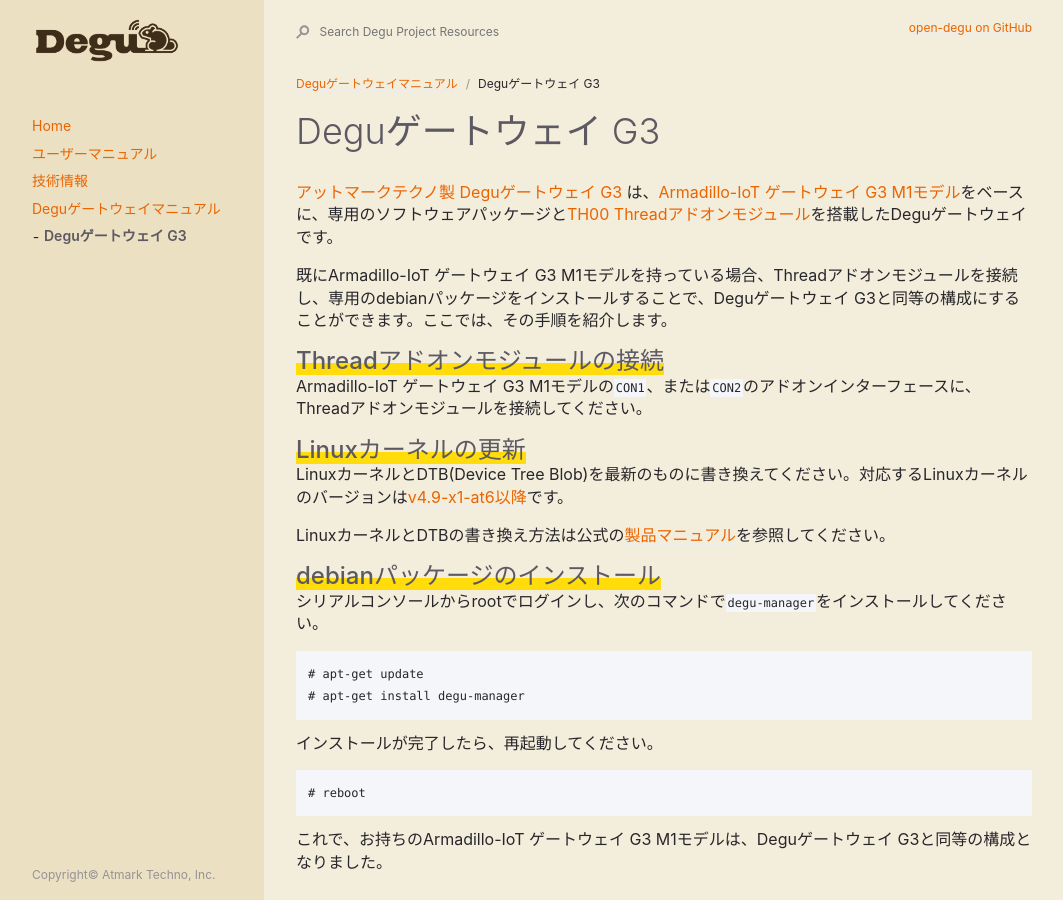
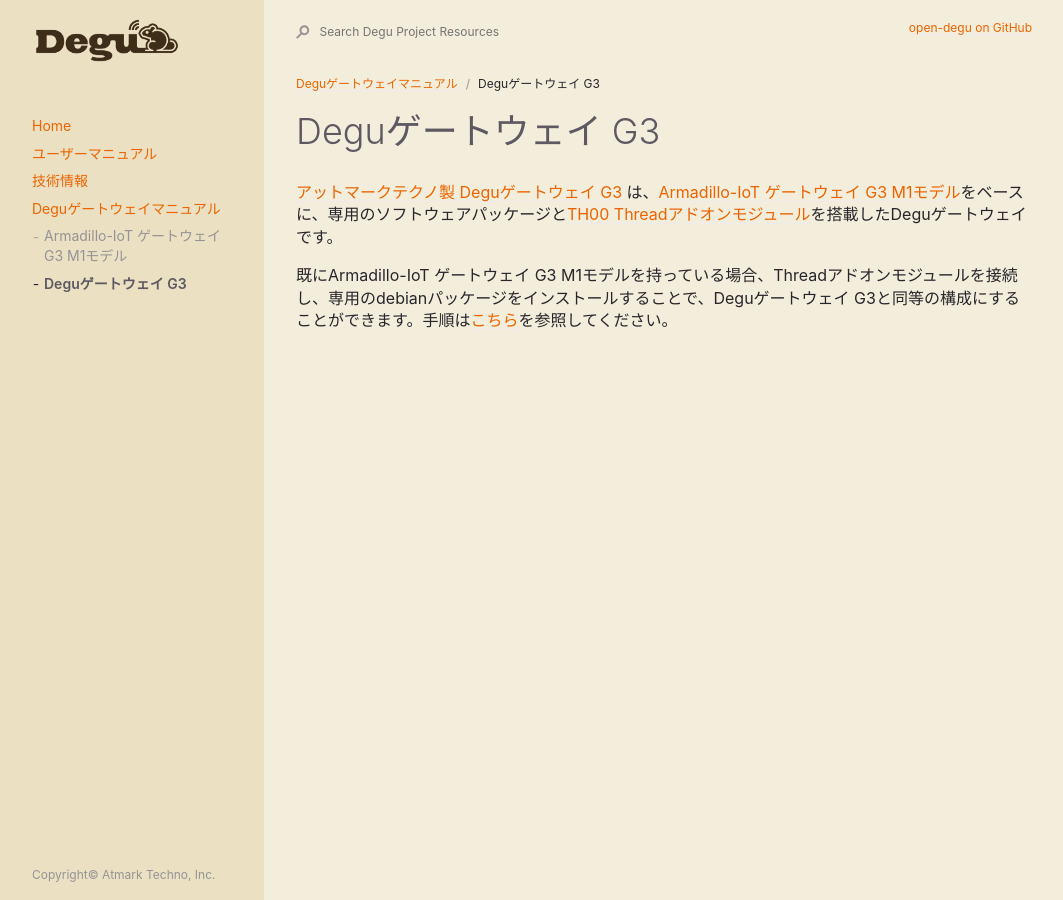
Before and after one commit to open-degu/open-degu.github.io, a Jekyll site: the page built from degu_gw_manual/atmark-techno_degu-gw-g3.md, in a window 1280 px wide. Shown: the whole page, without its empty margins (92-1155 px from the left). Built offline with Jekyll 4.4.1, drawn with Linux system fonts in a browser that asks for light colours.

Commit message:
degu_gw_manual: Separate Degu Gateway G3 and Armadillo-IoT Gateway G3 M1 model

````diff
--- a/degu_gw_manual/00_intro.md
+++ b/degu_gw_manual/00_intro.md
@@ -16,4 +16,4 @@ Deguの基本的な使い方については、[Degu ユーザーマニュアル]
 | 製品名 | メーカー |
 |:------|:--------|
 | [Deguゲートウェイ G3](/degu_gw_manual/atmark-techno_degu-gw-g3) | 株式会社アットマークテクノ |
-| [Armadillo-IoT ゲートウェイ G3 M1モデル](/degu_gw_manual/atmark-techno_degu-gw-g3) | 株式会社アットマークテクノ |
+| [Armadillo-IoT ゲートウェイ G3 M1モデル](/degu_gw_manual/atmark-techno_armadillo-iotg-g3) | 株式会社アットマークテクノ |
--- a/degu_gw_manual/atmark-techno_degu-gw-g3.md
+++ b/degu_gw_manual/atmark-techno_degu-gw-g3.md
@@ -9,31 +9,4 @@ nav_order: 1
 
 [アットマークテクノ製 Deguゲートウェイ G3](https://armadillo.atmark-techno.com/armadillo-iot-g3/AGX3142-D10Z) は、[Armadillo-IoT ゲートウェイ G3 M1モデル](https://armadillo.atmark-techno.com/armadillo-iot-g3)をベースに、専用のソフトウェアパッケージと[TH00 Threadアドオンモジュール](https://armadillo.atmark-techno.com/option-products/OP-AGA-TH00-00)を搭載したDeguゲートウェイです。
 
-既にArmadillo-IoT ゲートウェイ G3 M1モデルを持っている場合、Threadアドオンモジュールを接続し、専用のdebianパッケージをインストールすることで、Deguゲートウェイ G3と同等の構成にすることができます。ここでは、その手順を紹介します。
-
-## Threadアドオンモジュールの接続
-
-Armadillo-IoT ゲートウェイ G3 M1モデルの`CON1`、または`CON2`のアドオンインターフェースに、Threadアドオンモジュールを接続してください。
-
-## Linuxカーネルの更新
-
-LinuxカーネルとDTB(Device Tree Blob)を最新のものに書き換えてください。対応するLinuxカーネルのバージョンは[v4.9-x1-at6以降](https://armadillo.atmark-techno.com/news/20190327/software-update-aiotg3)です。
-
-LinuxカーネルとDTBの書き換え方法は公式の[製品マニュアル](https://manual.atmark-techno.com/armadillo-iot-g3/armadillo-iotg-g3_product_manual_ja-2.1.0/ch11.html#sct.update_image_simply.linux)を参照してください。
-
-## debianパッケージのインストール
-
-シリアルコンソールからrootでログインし、次のコマンドで`degu-manager`をインストールしてください。
-
-```
-# apt-get update
-# apt-get install degu-manager
-```
-
-インストールが完了したら、再起動してください。
-
-```
-# reboot
-```
-
-これで、お持ちのArmadillo-IoT ゲートウェイ G3 M1モデルは、Deguゲートウェイ G3と同等の構成となりました。
+既にArmadillo-IoT ゲートウェイ G3 M1モデルを持っている場合、Threadアドオンモジュールを接続し、専用のdebianパッケージをインストールすることで、Deguゲートウェイ G3と同等の構成にすることができます。手順は[こちら](/degu_gw_manual/atmark-techno_armadillo-iotg-g3)を参照してください。
````
Also changed, not shown: degu_gw_manual/atmark-techno_armadillo-iotg-g3.md (added, +39 -0 lines).
